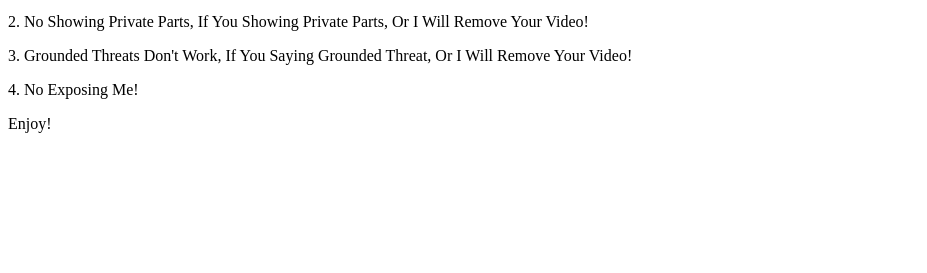
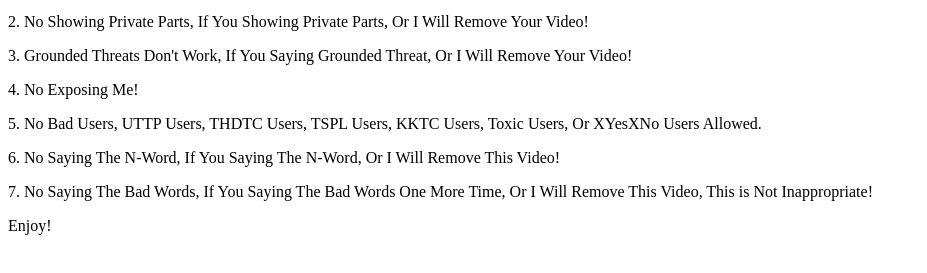
Before and after one commit to edytaniedzialkowska-dev/GoAnimate-Jacob2010-Edition, a website: page html/rules.html in a window 1280 px wide. Shown: the part 101-374 px from the top of the page, without its empty margins (0-927 px from the left). Drawn offline with Linux system fonts and the light colour scheme.

Commit message:
Update To Rules!

```diff
--- a/html/rules.html
+++ b/html/rules.html
@@ -8,6 +8,9 @@
 <p>2. No Showing Private Parts, If You Showing Private Parts, Or I Will Remove Your Video!</p>
 <p>3. Grounded Threats Don't Work, If You Saying Grounded Threat, Or I Will Remove Your Video!</p>
 <p>4. No Exposing Me!</p>
+<p>5. No Bad Users, UTTP Users, THDTC Users, TSPL Users, KKTC Users, Toxic Users, Or XYesXNo Users Allowed.</p>
+<p>6. No Saying The N-Word, If You Saying The N-Word, Or I Will Remove This Video!</p>
+<p>7. No Saying The Bad Words, If You Saying The Bad Words One More Time, Or I Will Remove This Video, This is Not Inappropriate!</p>
 
 
 
```
